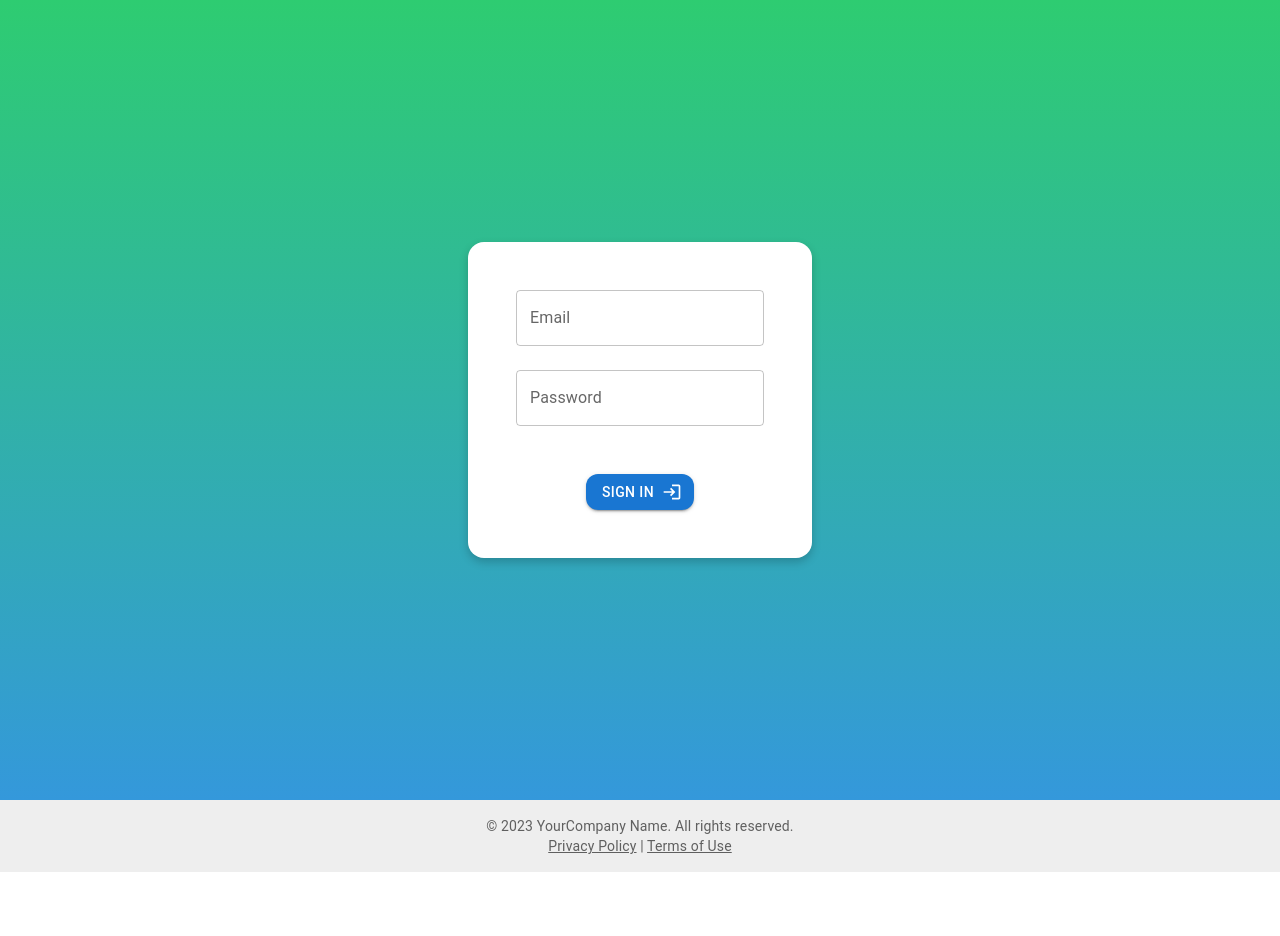
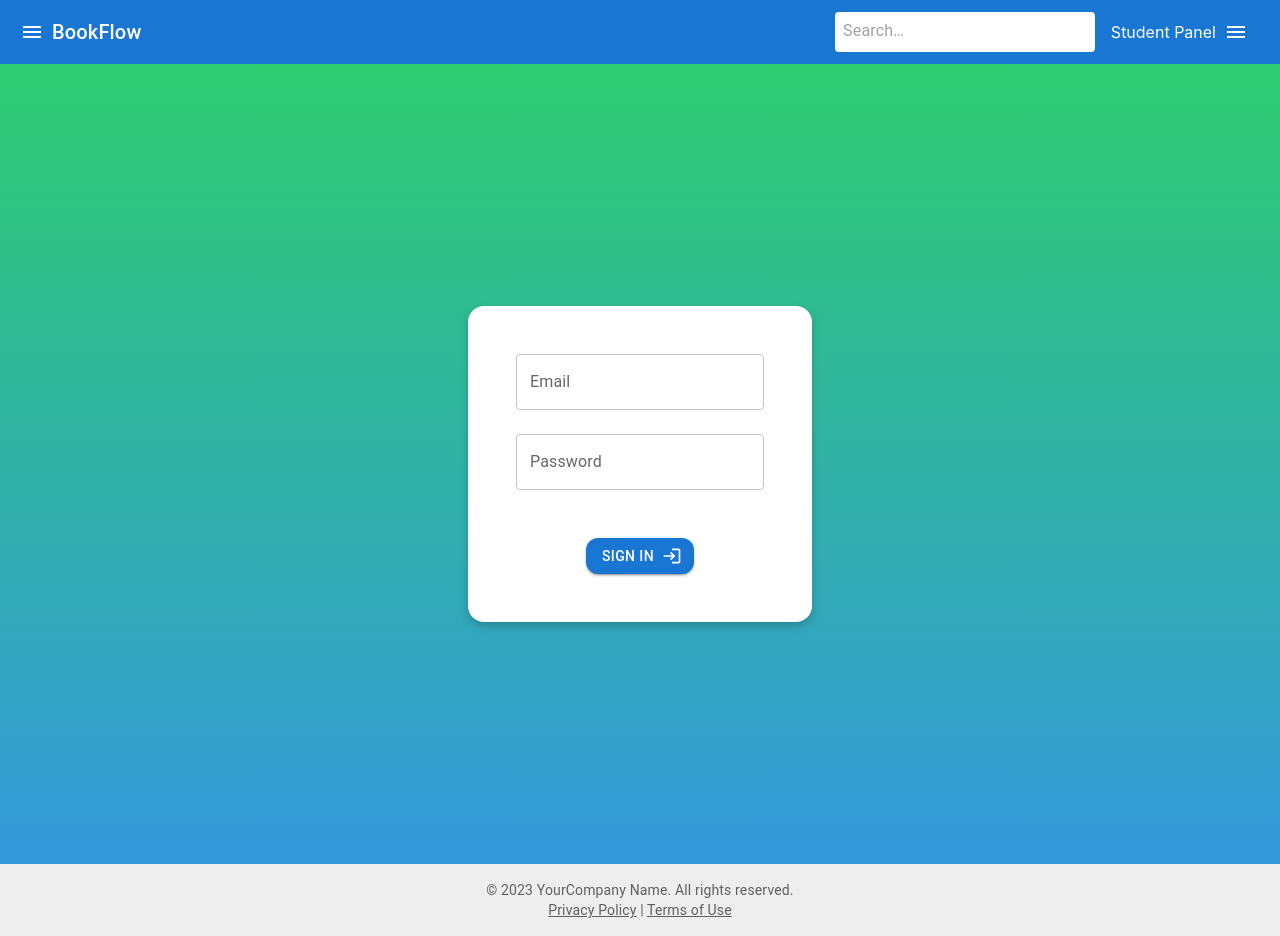
Before and after one commit to rohitagr0310/Bookflow-app, a React (Create React App) app: page /login in a window 1280 px wide. Before the commit the page ends 872 px from the top, so only its background shows below. Built offline with nearby package versions, Linux system fonts and the light colour scheme.

Commit message:
Header Update

```diff
--- a/package.json
+++ b/package.json
@@ -6,7 +6,7 @@
     "@emotion/react": "^11.11.1",
     "@emotion/styled": "^11.11.0",
     "@mui/icons-material": "^5.14.3",
-    "@mui/material": "^5.14.4",
+    "@mui/material": "^5.14.5",
     "@mui/styles": "^5.14.4",
     "@testing-library/jest-dom": "^5.14.1",
     "@testing-library/react": "^13.0.0",
--- a/src/App.js
+++ b/src/App.js
@@ -2,6 +2,7 @@
 import React from "react";
 import { ThemeProvider, createTheme } from "@mui/material/styles";
 import { BrowserRouter as Router, Route, Routes } from "react-router-dom";
+import Header from "./components/header/Header.js";
 import HomePage from "./components/home_page/HomePage.js";
 import LoginPage from "./components/login_page/LoginPage.js";
 import AdminPanel from "./components/admin_panel/AdminPanel.js";
@@ -19,6 +20,7 @@ function App () {
     <ThemeProvider theme={theme}>
       <Router>
         <div className="App">
+          <Header />
           <Routes>
             <Route path="/" element={<HomePage />} />
             <Route path="/login" element={<LoginPage />} />
--- a/src/components/header/Header.js
+++ b/src/components/header/Header.js
@@ -5,6 +5,7 @@ import Toolbar from "@mui/material/Toolbar";
 import Typography from "@mui/material/Typography";
 import IconButton from "@mui/material/IconButton";
 import MenuIcon from "@mui/icons-material/Menu";
+import QrCodeScannerIcon from "@mui/icons-material/QrCodeScanner";
 import SearchIcon from "@mui/icons-material/Search";
 import InputBase from "@mui/material/InputBase";
 import Menu from "@mui/material/Menu";
@@ -53,13 +54,16 @@ const Header = () => {
             <SearchIcon />
           </div>
           <InputBase
-            placeholder="Search…"
+            placeholder="  Search…"
             classes={{
               root: classes.inputRoot,
               input: classes.inputInput
             }}
             inputProps={{ "aria-label": "search" }}
           />
+          <IconButton color="inherit" className={classes.qrCodeIcon}>
+            <QrCodeScannerIcon />
+          </IconButton>
         </div>
         {isLoggedIn ? (
           <>
--- a/src/components/header/HeaderStyles.js
+++ b/src/components/header/HeaderStyles.js
@@ -1,6 +1,4 @@
 import { makeStyles } from "@mui/styles";
-
-const drawerWidth = 240;
 
 const useStyles = makeStyles((theme) => ({
   appBar: {
@@ -42,12 +40,8 @@ const useStyles = makeStyles((theme) => ({
       }
     }
   },
-  drawer: {
-    width: drawerWidth,
-    flexShrink: 0
-  },
-  drawerPaper: {
-    width: drawerWidth
+  qrCodeIcon: {
+    color: theme.palette.primary.contrastText
   }
 }));
 
--- a/src/components/home_page/HomePage.js
+++ b/src/components/home_page/HomePage.js
@@ -1,29 +1,17 @@
 import React from "react";
-import Header from "../header/Header";
-import BookCard from "../card/Bookcard"; // Assuming you have a BookCard component
-import Grid from "@mui/material/Grid";
 import Typography from "@mui/material/Typography";
 import Container from "@mui/material/Container";
-import useStyles from "./HomePageStyles"; // Add your own styles
-import { fakeBooks } from "../student_panel/StudentPanel"; // Import the fakeBooks data from StudentPanel.js
+import useStyles from "./HomePageStyles";
 
 const HomePage = () => {
   const classes = useStyles();
 
   return (
     <div className={classes.root}>
-      <Header />
       <Container maxWidth="lg" className={classes.container}>
         <Typography variant="h4" gutterBottom>
           Welcome to BookFlow Library
         </Typography>
-        <Grid container spacing={3}>
-          {fakeBooks.map((book, index) => (
-            <Grid item xs={12} sm={6} md={4} key={index}>
-              <BookCard book={book} />
-            </Grid>
-          ))}
-        </Grid>
       </Container>
     </div>
   );
--- a/src/components/home_page/HomePageStyles.js
+++ b/src/components/home_page/HomePageStyles.js
@@ -19,12 +19,11 @@ const useStyles = makeStyles((theme) => ({
       marginRight: theme.spacing(2)
     }
   },
-  bookCard: {
-    display: "flex",
-    flexDirection: "column",
-    alignItems: "center",
-    padding: theme.spacing(2),
-    backgroundColor: "#ffffff",
+  carouselContainer: {
+    marginBottom: theme.spacing(3)
+  },
+  carousel: {
+    maxWidth: "100%",
     borderRadius: "8px",
     boxShadow: "0px 4px 6px rgba(0, 0, 0, 0.1)",
     transition: "transform 0.3s ease-in-out, box-shadow 0.3s ease-in-out",
```
Also changed, not shown: 1 other file (tests, documents, lock files or other folders).
